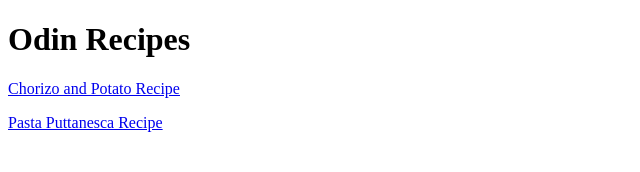
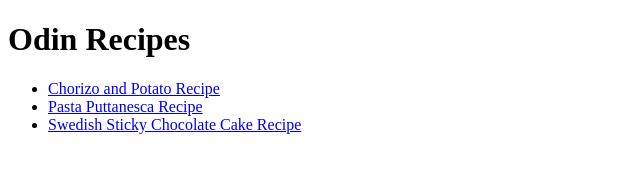
Before and after one commit to johndreedy/odin-recipes, a plain HTML site: page index.html in a window 1280 px wide. Shown: the whole page, without its empty margins (0-640 px from the left). Drawn offline with Linux system fonts and the light colour scheme.

Commit message:
Complete exercise 1 for css-exercises

```diff
--- a/index.html
+++ b/index.html
@@ -8,7 +8,10 @@
 </head>
 <body>
     <h1>Odin Recipes</h1>
-    <p><a href="recipes/chorizoandpotato.html">Chorizo and Potato Recipe</a></p>
-    <p><a href="recipes/pastaputtanesca.html">Pasta Puttanesca Recipe</a></p>
+    <ul>
+        <li><a href="recipes/chorizoandpotato.html">Chorizo and Potato Recipe</a></li>
+        <li><a href="recipes/pastaputtanesca.html">Pasta Puttanesca Recipe</a></li>
+        <li><a href="recipes/swedishstickychocolatecake.html">Swedish Sticky Chocolate Cake Recipe</a></li>
+    </ul>
 </body>
 </html>
```
